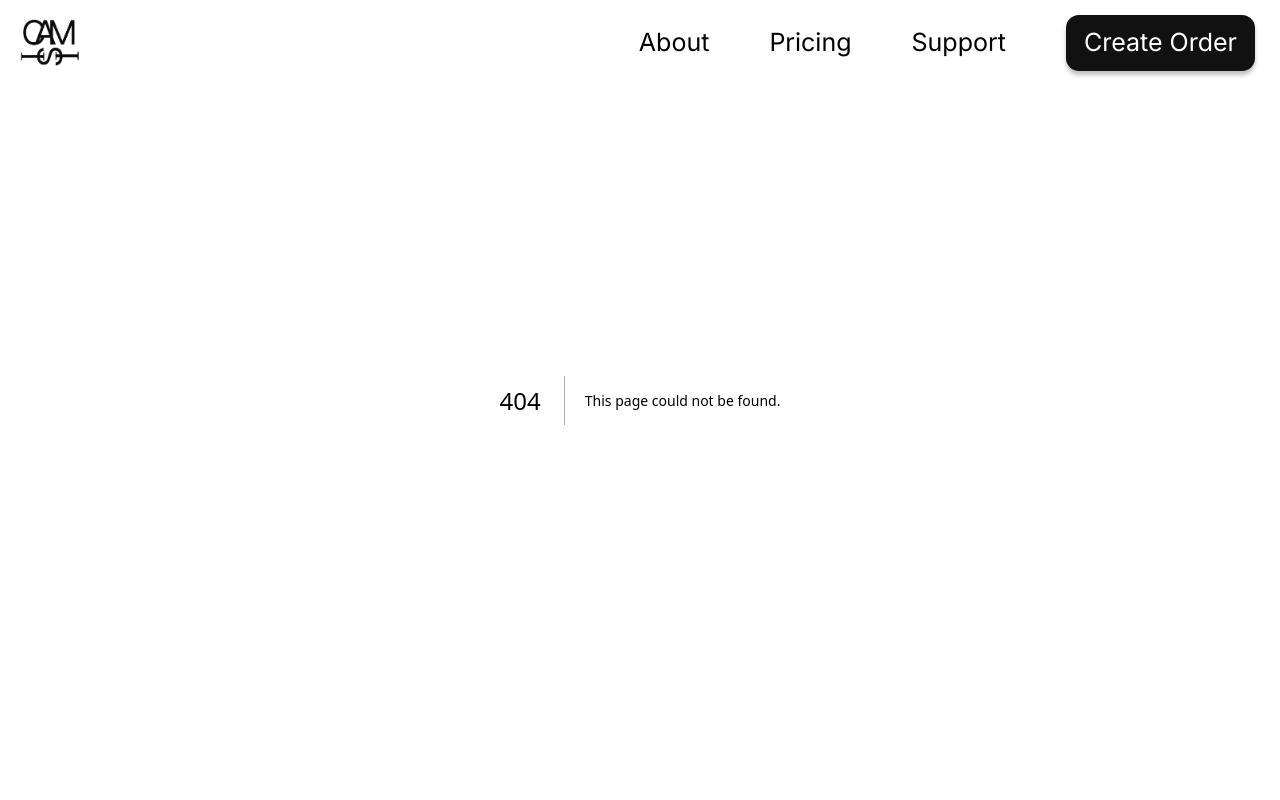
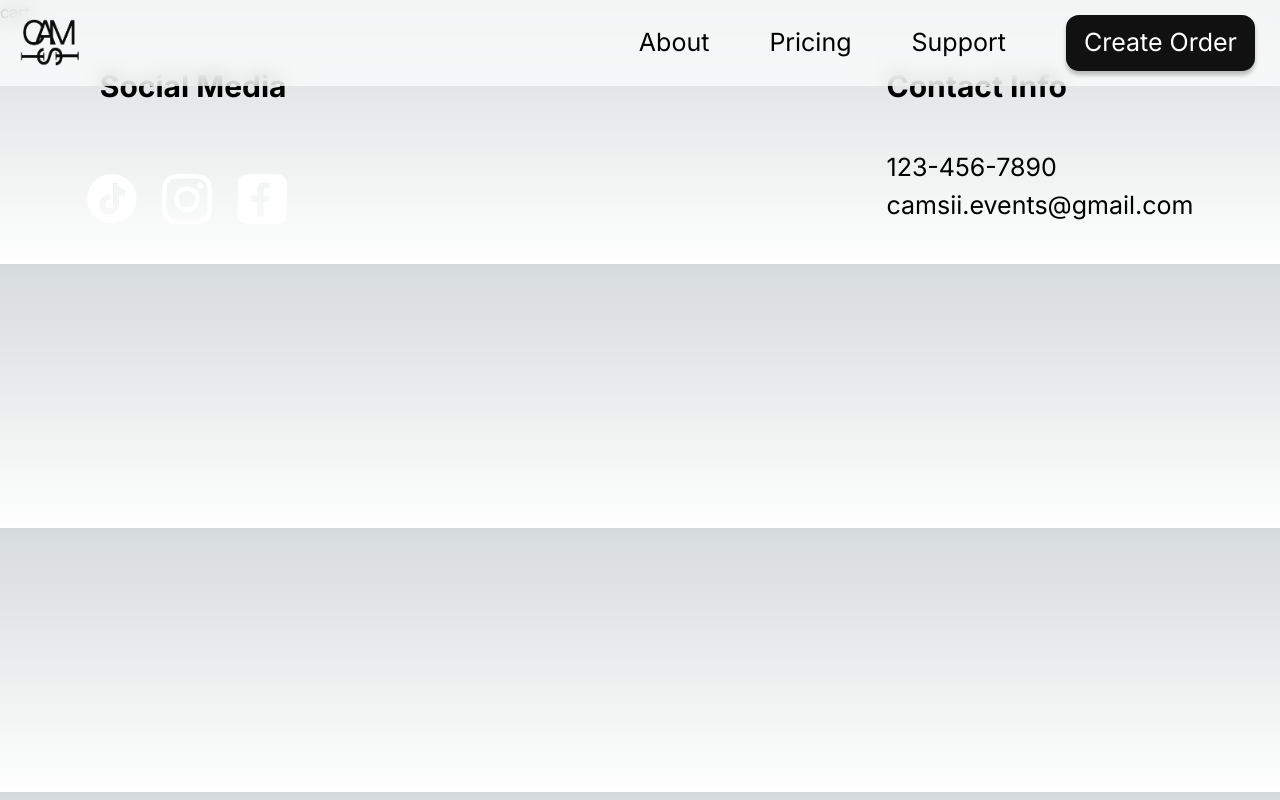
Before and after one commit to CameronHonis/camsii-main, a Next.js app: page /cart in a window 1280 px wide. Before the commit this address had no page. Shown: the top 800 px of the page. Built offline with nearby package versions, Linux system fonts and the light colour scheme.

Commit message:
fix back from order builder slides crashing

```diff
--- /dev/null
+++ b/app/cart/page.tsx
@@ -0,0 +1,3 @@
+export default function Cart() {
+    return <div>cart</div>
+}
--- a/app/order/curated/page.tsx
+++ b/app/order/curated/page.tsx
@@ -21,6 +21,7 @@ export default function CuratedPage(props: {
     const onBack = React.useCallback(() => {
         if (state.getPhase() === OrderBuilderPhases.BASE_PHRASE) {
             router.push("/order");
+            return;
         }
         dispatch(new OrderBuilderBack());
     }, [state]);
```
